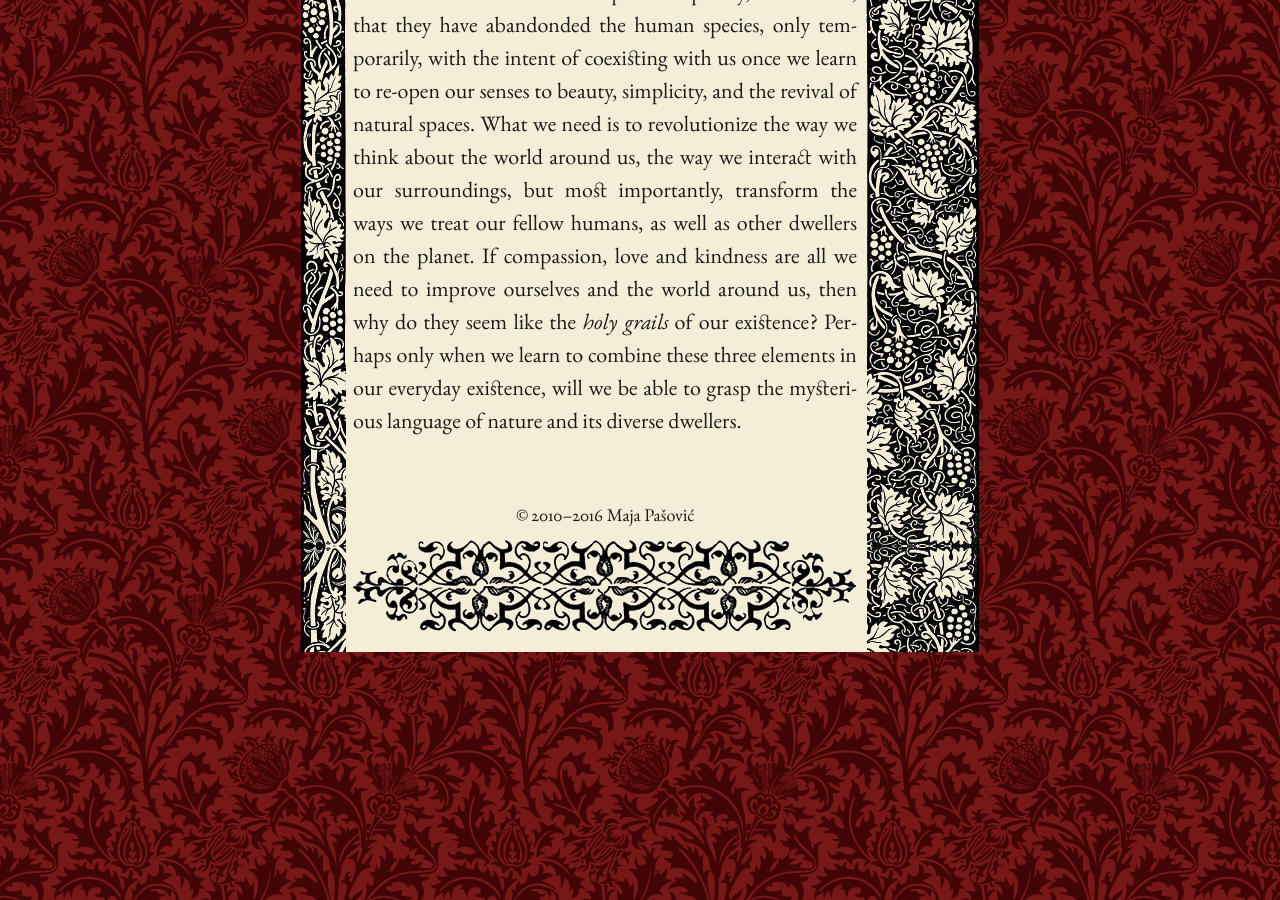
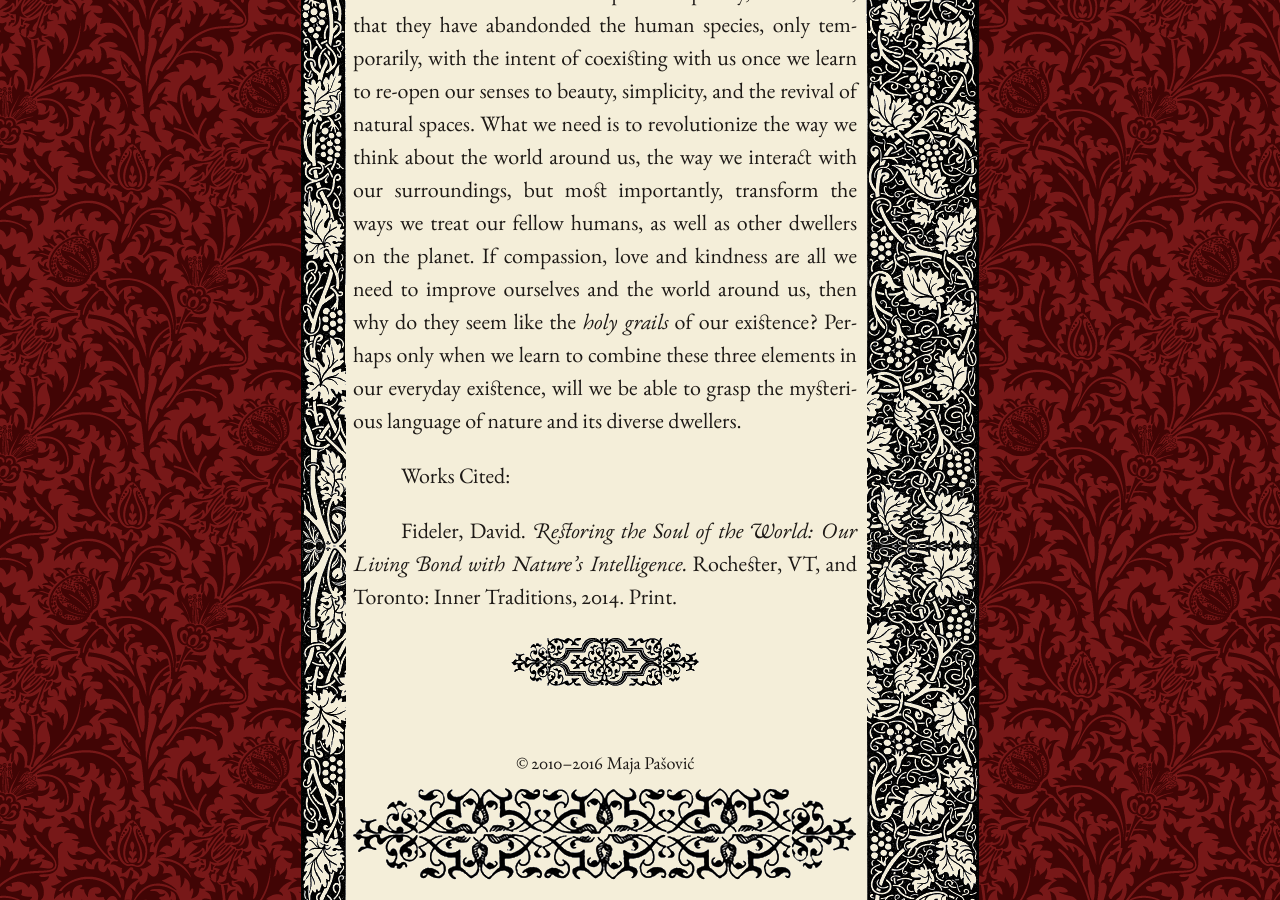
Before and after one commit to mpasovic/majapasovic.org, a Jekyll site: the page built from _posts/2016-07-06-a-lamenting-song-for-fireflies-progressive-destruction-of-the-environment-and-its-consequences.md, in a window 1280 px wide and 900 px high, scrolled down 6363 px. Built offline with Jekyll 4.4.1, drawn with Linux system fonts in a browser that asks for light colours; nearby versions of some CDN libraries.

Commit message:
Updated 2016-07-06-a-lamenting-song-for-fireflies-progressive-destruction-of-the-environment-and-its-consequences.md

```diff
--- a/_posts/2016-07-06-a-lamenting-song-for-fireflies-progressive-destruction-of-the-environment-and-its-consequences.md
+++ b/_posts/2016-07-06-a-lamenting-song-for-fireflies-progressive-destruction-of-the-environment-and-its-consequences.md
@@ -38,3 +38,10 @@ Consequently, the desire for more money results in more development and heighten
 The remnants of my youthful imagination prefer to believe that there is hope for the world of nature, and that someday, human species will come to realize that nature is a living organism that ought to coexist with the human species. What we give to nature, nature will give back twofold. If we nurture the world of nature and its original dwellers, nature will reward us more than we could ever desire; if, however, we wreak chaos, nature will backfire at us with its most detrimental force. So long as we see the world of nature as an object of endless exploitation, we will never learn to appreciate the simple things in life. After all, nature is all about simplicity: it lets you tread its vast, boundless territory; it sucks you in its mysterious, yet captivating sounds and smells; and it gives you freedom and a sense of belonging sought desparately in the confines of cities, houses, and within our own communities. Even if you seek shelter or refuge, nature will let you in wholeheartedly, without any judgment or reservation.
 
 If we can overcome our lust for money and power, perhaps then will we be able to rediscover the true lushness of nature. As an optimist, I prefer to believe that fireflies are not doomed to be eradicated quite completely, but instead, that they have abandonded the human species, only temporarily, with the intent of coexisting with us once we learn to re-open our senses to beauty, simplicity, and the revival of natural spaces. What we need is to revolutionize the way we think about the world around us, the way we interact with our surroundings, but most importantly, transform the ways we treat our fellow humans, as well as other dwellers on the planet. If compassion, love and kindness are all we need to improve ourselves and the world around us, then why do they seem like the *holy grails* of our existence? Perhaps only when we learn to combine these three elements in our everyday existence, will we be able to grasp the mysterious language of nature and its diverse dwellers.
+
+
+Works Cited:
+
+Fideler, David. *Restoring the Soul of the World: Our Living Bond with Nature's Intelligence.* Rochester, VT, and Toronto: Inner Traditions, 2014. Print.
+
+*****
```
